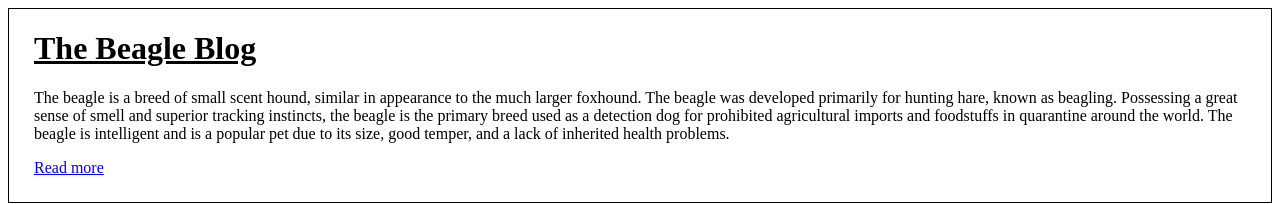
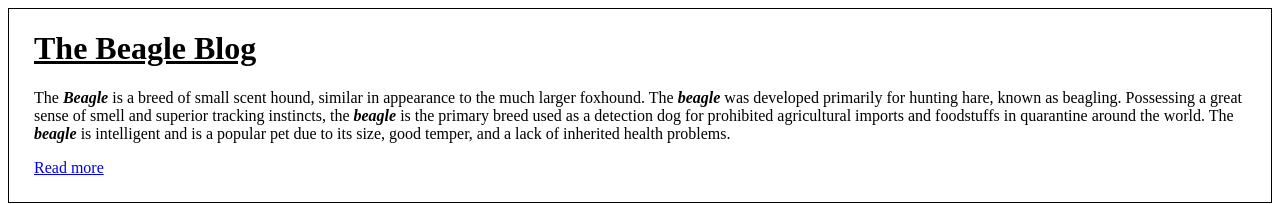
Before and after one commit to farooque-Git/Beagle, a plain HTML site: page index.html in a window 1280 px wide. Shown: the top 204 px of the page. Drawn offline with Linux system fonts and the light colour scheme.

Commit message:
final done

```diff
--- a/index.html
+++ b/index.html
@@ -11,14 +11,16 @@
         <div class="head">
       <u><h1>The Beagle Blog</h1></u>
       <p>
-        The beagle is a breed of small scent hound, similar in appearance to the
-        much larger foxhound. The beagle was developed primarily for hunting
-        hare, known as beagling. Possessing a great sense of smell and superior
-        tracking instincts, the beagle is the primary breed used as a detection
-        dog for prohibited agricultural imports and foodstuffs in quarantine
-        around the world. The beagle is intelligent and is a popular pet due to
-        its size, good temper, and a lack of inherited health problems.
+        The <b><i>Beagle</i></b> is a breed of small scent hound,
+         similar in appearance to the much larger foxhound.
+         The <b><i>beagle</i></b> was developed primarily for hunting hare, known as beagling.
+         Possessing a great sense of smell and superior tracking instincts,
+         the <b><i>beagle</i></b> is the primary breed used as a detection dog
+         for prohibited agricultural imports and foodstuffs in quarantine around the world.
+         The<b><i> beagle </i></b>is intelligent and is a popular pet due to its size, good
+         temper, and a lack of inherited health problems.
       </p>
+
       <a href="https://en.wikipedia.org/wiki/Beagle">
         Read more
       </a>
```
